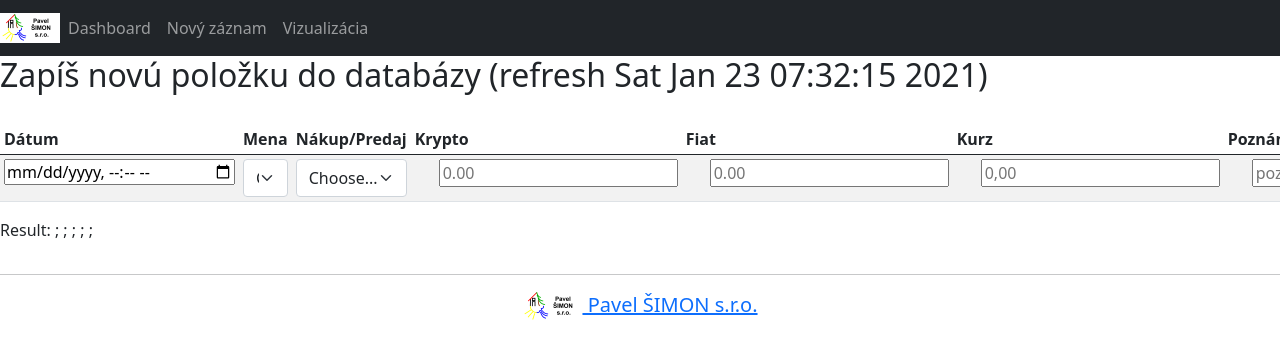
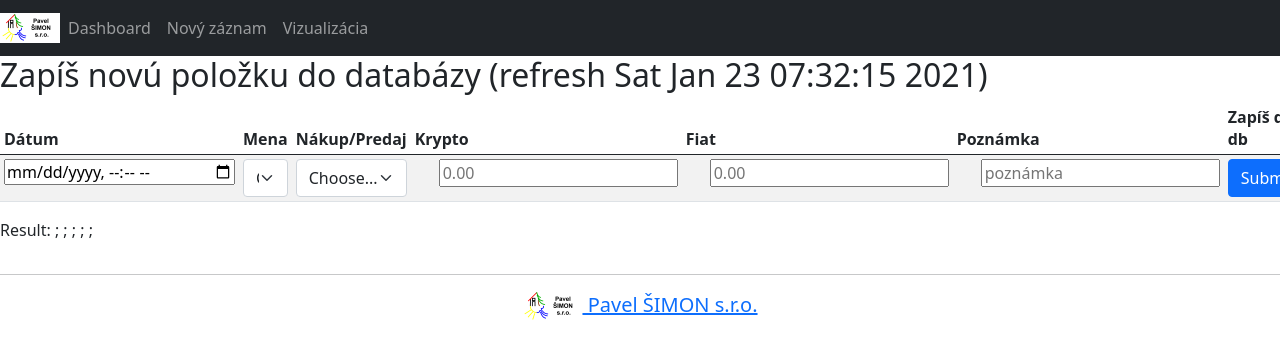
Before and after one commit to PavelSimon/KryptoEvidencia, a FastAPI app: page /zaznam in a window 1280 px wide. Shown: the top 359 px of the page. Run offline with FastAPI, Linux system fonts and the light colour scheme; parts of the project's set-up code (start-up, migrations or seed data) failed here and were passed over.

Commit message:
Úprava tabuľky a jej zobrazovanie

```diff
--- a/modules/fuctions.py
+++ b/modules/fuctions.py
@@ -64,6 +64,7 @@ def citanie_z_db(db):
         vystup = cursor.fetchall()
     except sqlite3.Error as e:
         print("An error occurred:", e.args[0])
+    debug(vystup)
     return vystup
 
 
@@ -84,12 +85,13 @@ def citaj_evidencia(db):
     cursor = db.cursor()
     vystup = ""
     try:
-        sql = "select smer, kolko, za_kolko, uid, mena.skratka, cas_zmeny, poznamka from evidencia inner join mena on evidencia.mena_id = mena.rowid"
+        # sum(case when smer like 'IN' then +kolko else -kolko end)
+        sql = "select smer, kolko, za_kolko, uid, mena.skratka, cas_zmeny, poznamka, (za_kolko / kolko), balance  from evidencia inner join mena on evidencia.mena_id = mena.rowid"
         cursor.execute(sql)
         vystup = cursor.fetchall()
     except sqlite3.Error as e:
         print("An error occurred:", e.args[0])
-    # print(vystup)
+    debug(vystup)
     return vystup
 
 
--- a/templates/home.html
+++ b/templates/home.html
@@ -23,9 +23,9 @@
         <td>{{riadok[4]}}</td>
         <td>{{riadok[0]}}</td>
         <td>{{riadok[1]}}</td>
-        <td>dorobiť</td>
+        <td>{{riadok[8]}}</td>
         <td>{{riadok[2]}}</td>
-        <td>dorobiť</td>
+        <td>{{riadok[7]}}</td>
         <td>{{riadok[6]}}</td>
       </tr>
       {% endfor %}
--- a/templates/layout.html
+++ b/templates/layout.html
@@ -14,7 +14,7 @@
       href="{{ url_for('static', path='/images/pssro_logo.ico') }}"
     />
     <title>Evidencia Krypto v.007</title>
-    <meta http-equiv="refresh" content="300" />
+    <!-- <meta http-equiv="refresh" content="300" /> -->
     <link
       href="https://cdn.jsdelivr.net/npm/bootstrap@5.0.0-beta1/dist/css/bootstrap.min.css"
       rel="stylesheet"
--- a/templates/zaznam.html
+++ b/templates/zaznam.html
@@ -12,7 +12,6 @@
         <th scope="col">Nákup/Predaj</a></th>
         <th scope="col">Krypto</a></th>
         <th scope="col">Fiat</a></th>
-        <th scope="col">Kurz</a></th>
         <th scope="col">Poznámka</a></th>
         <th scope="col">Zapíš do db</a></th>
       </tr>
@@ -64,13 +63,6 @@
           <td>
             <div class="col-auto">
               <div class="form-check">
-                <input type="text" id="Kurz" placeholder="0,00" name="kurz">
-              </div>
-            </div>
-          </td>
-          <td>
-            <div class="col-auto">
-              <div class="form-check">
                 <input type="text" id="Poznamka" placeholder="poznámka" name="poznamka"  value="{{result['poznamka']}}">
               </div>
             </div>
```
